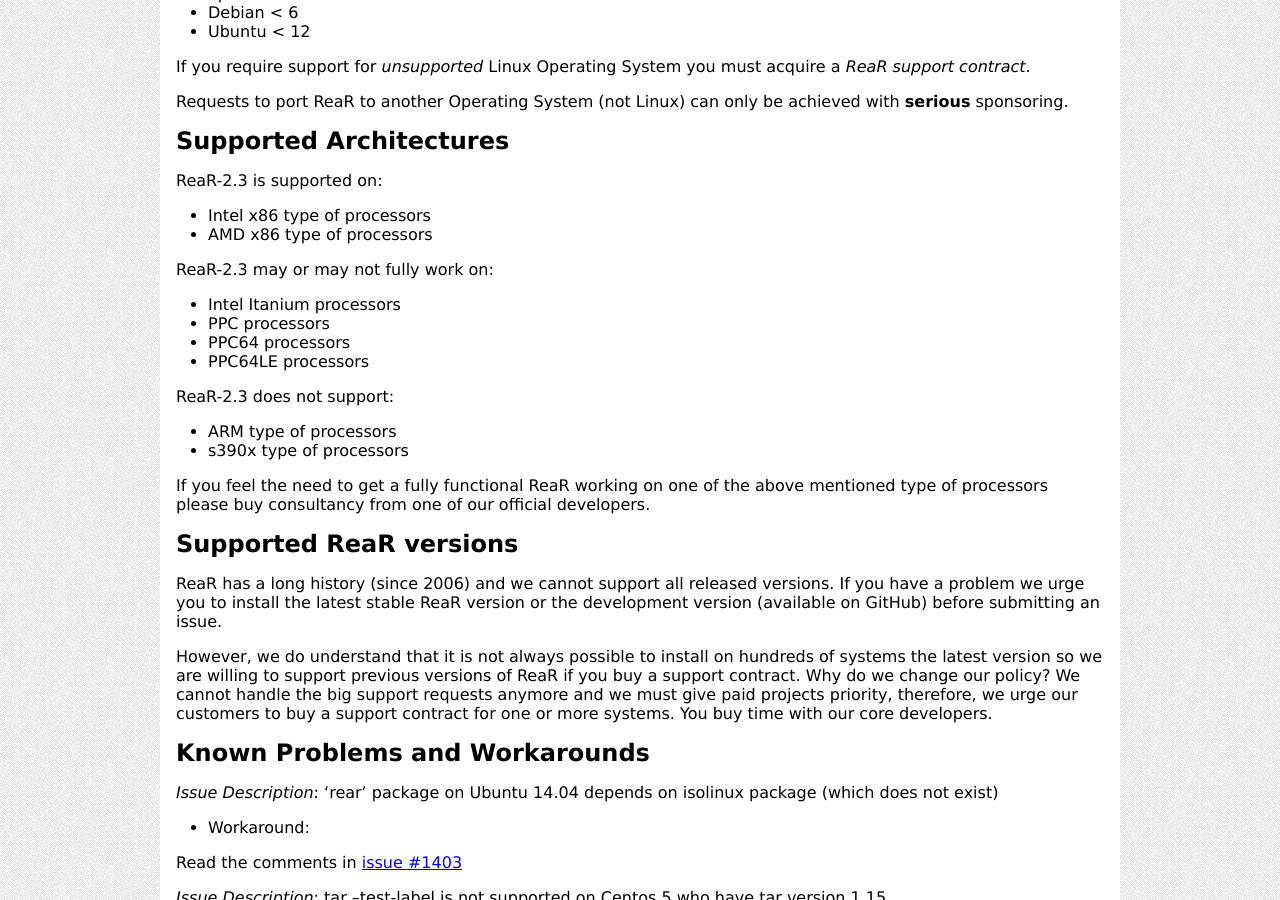
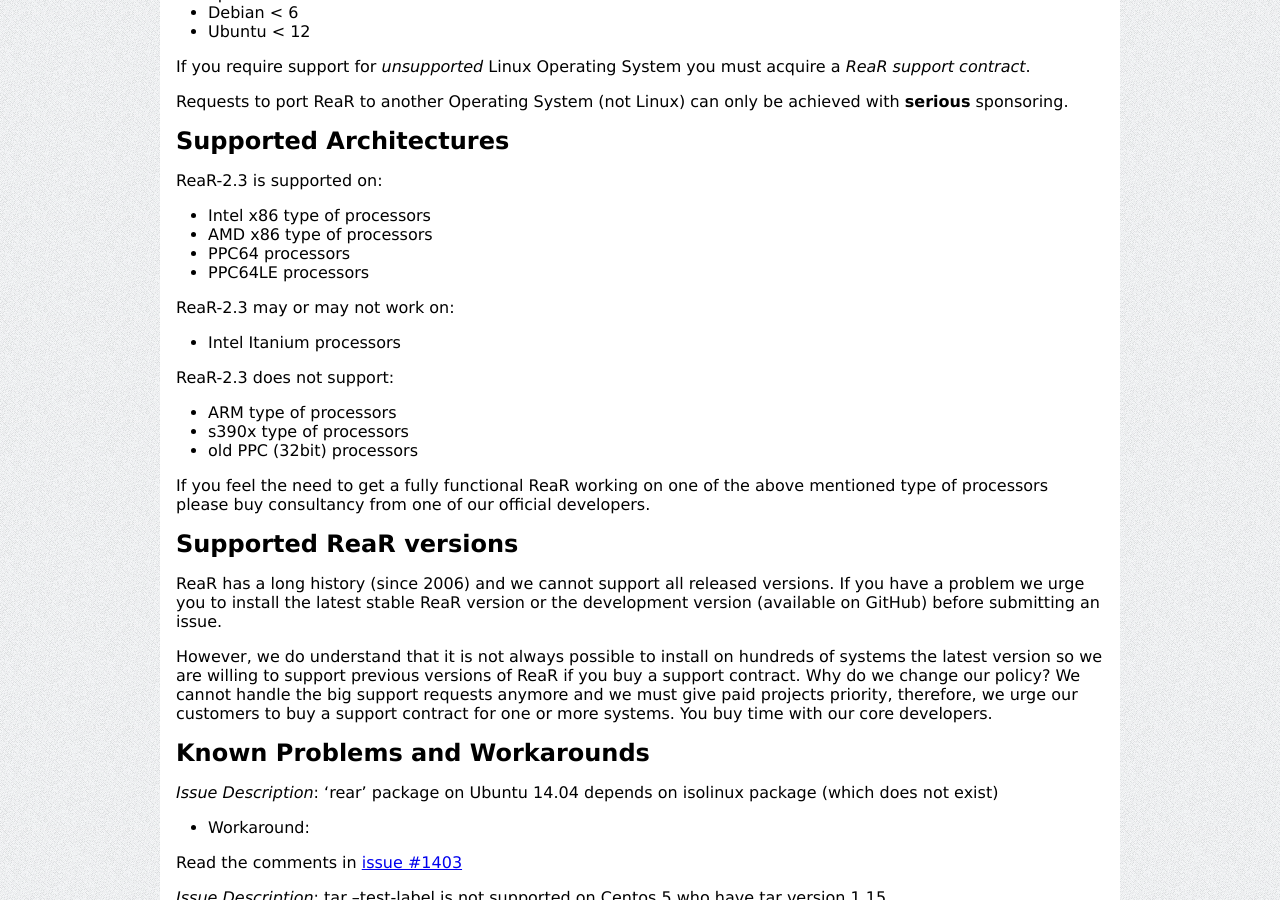
Before and after one commit to rear/rear.github.com, a Jekyll site: the page built from documentation/release-notes-2-3.md, in a window 1280 px wide and 900 px high, scrolled down 15797 px. Built offline with Jekyll 4.4.1, drawn with Linux system fonts in a browser that asks for light colours; comment, search, counter and statistics services are not loaded.

Commit message:
Document PPC64 and PPC64LE processors as supported since ReaR 2.3 and old PPC (32bit) processors as not supported

```diff
--- a/documentation/release-notes-2-3.md
+++ b/documentation/release-notes-2-3.md
@@ -860,18 +860,18 @@
 
 * Intel x86 type of processors
 * AMD x86 type of processors
+* PPC64 processors
+* PPC64LE processors
 
-ReaR-2.3 may or may not fully work on:
+ReaR-2.3 may or may not work on:
 
 * Intel Itanium processors
-* PPC processors
-* PPC64 processors
-* PPC64LE processors
 
 ReaR-2.3 does not support:
 
 * ARM type of processors
 * s390x type of processors
+* old PPC (32bit) processors
 
 If you feel the need to get a fully functional ReaR working on one of the above mentioned type of processors please buy
 consultancy from one of our official developers.
```
